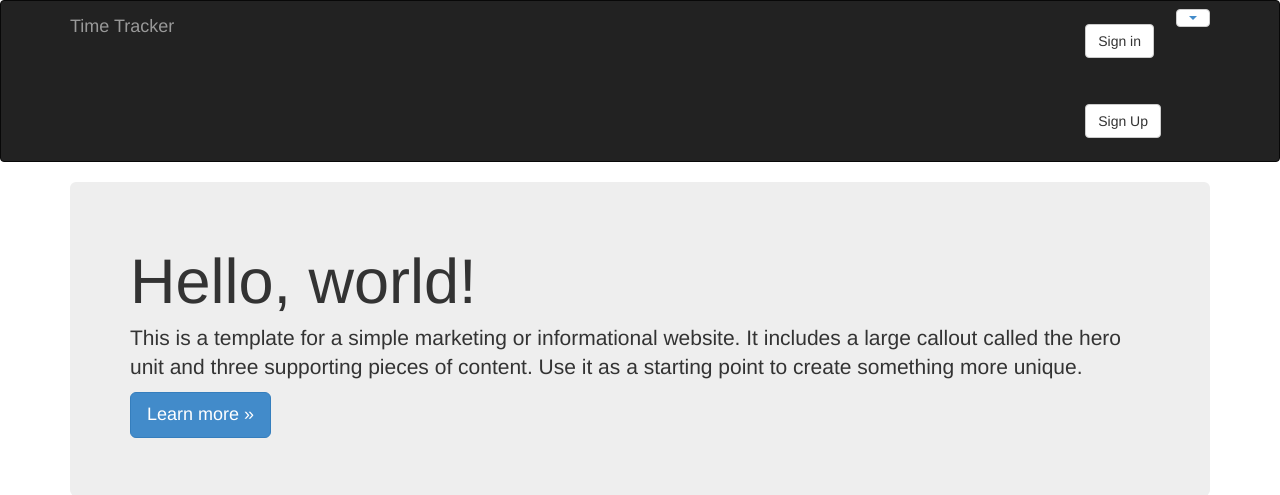
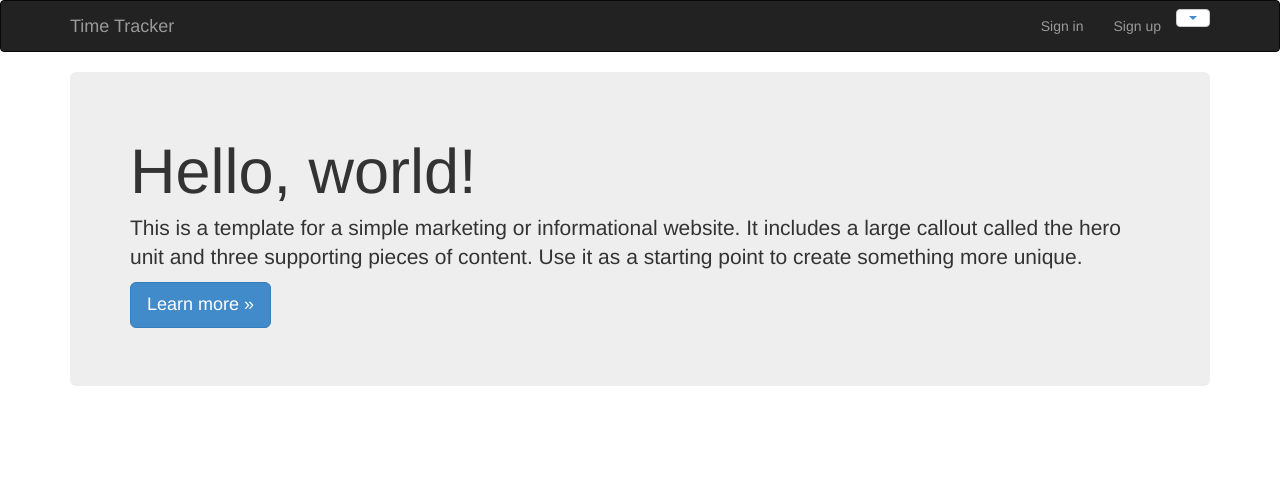
Before and after one commit to pbrogan12/time-tracker, a Django app: page / in a window 1280 px wide. Shown: the top 495 px of the page. Run offline with Django 3.2, Linux system fonts and the light colour scheme; parts of the project's set-up code (start-up, migrations or seed data) failed here and were passed over; some libraries are stand-ins or nearby versions.

Commit message:
Sign up and Sign in are no longer buttons

```diff
--- a/timeTracker/timeLogger/templates/home.html
+++ b/timeTracker/timeLogger/templates/home.html
@@ -1,6 +1,7 @@
 {% extends 'base.html' %}
 {% block nav.right %}
-<li><a href={% url 'userena_signin' %}><button type="button" class="btn btn-default navbar-btn">Sign in</button></a><a href={% url 'userena_signup' %}><button type="button" class="btn btn-default navbar-btn">Sign Up</button></a><li>
+<li><a href={% url 'userena_signin' %}>Sign in</a></li>
+<li><a href={% url 'userena_signup' %}>Sign up</a></li>
 {% endblock %}
 {% block content %}
 <div class="jumbotron">
```
